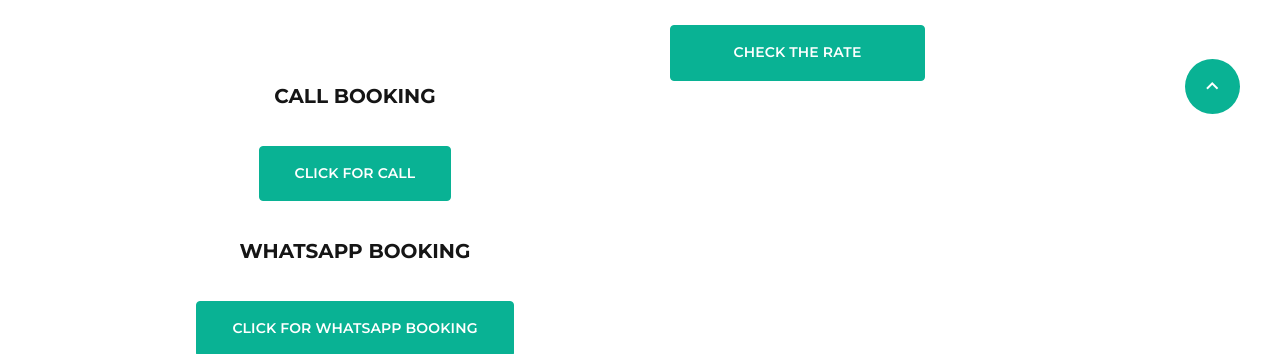
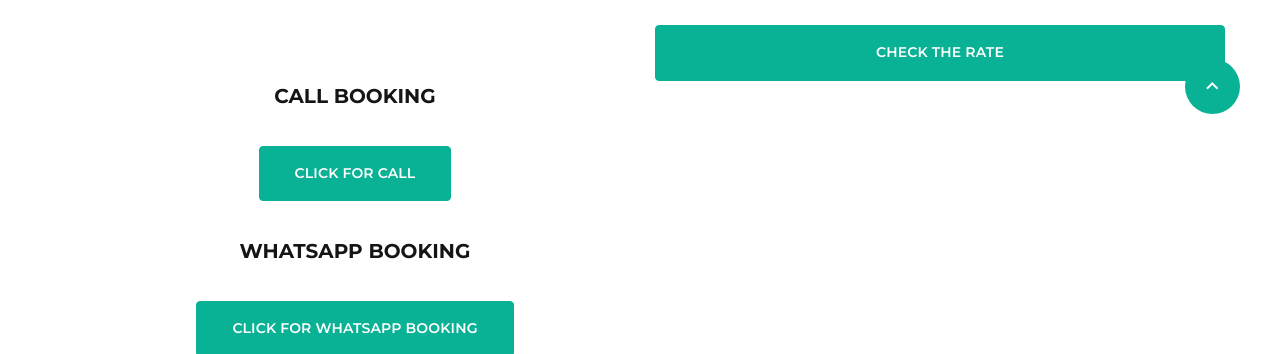
Before and after one commit to spiralgalaxytrs/droptaxiindia, a plain HTML site: page book-now.html in a window 1280 px wide. Shown: the part 746-1100 px from the top of the page. Drawn offline with nearby package versions, Linux system fonts and the light colour scheme; some packages are replaced by stand-ins of ours.

Commit message:
Update book-now.html

```diff
--- a/book-now.html
+++ b/book-now.html
@@ -145,7 +145,7 @@
 
                 <br>
                 <br>
-                <div class="col-md-6">
+                <div >
                     <div class="form-wrap form-button">
                       <button class="button button-block button-secondary" type="button" onclick="calcRoute();">Check the Rate</button>
                     </div>
```
